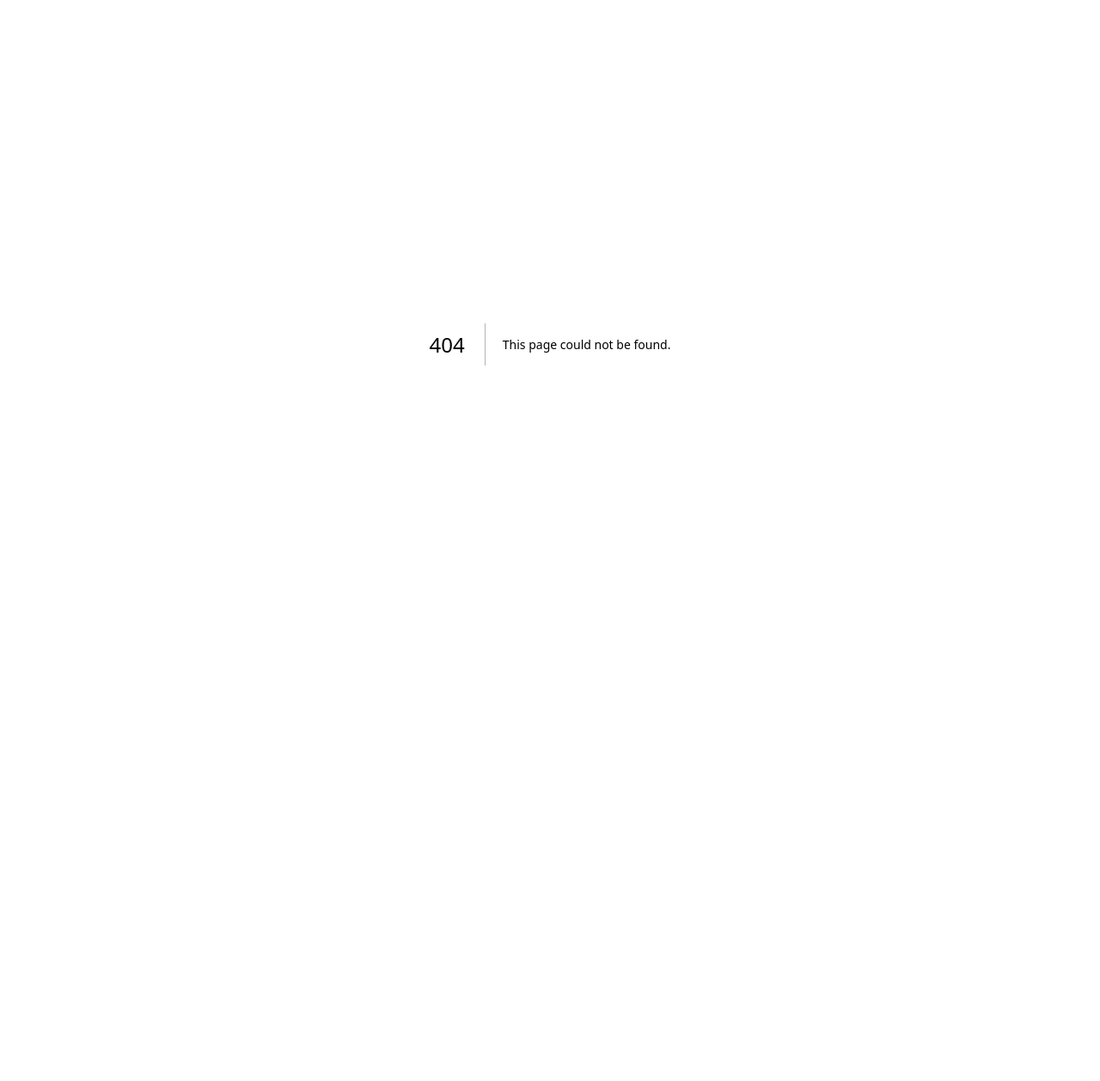
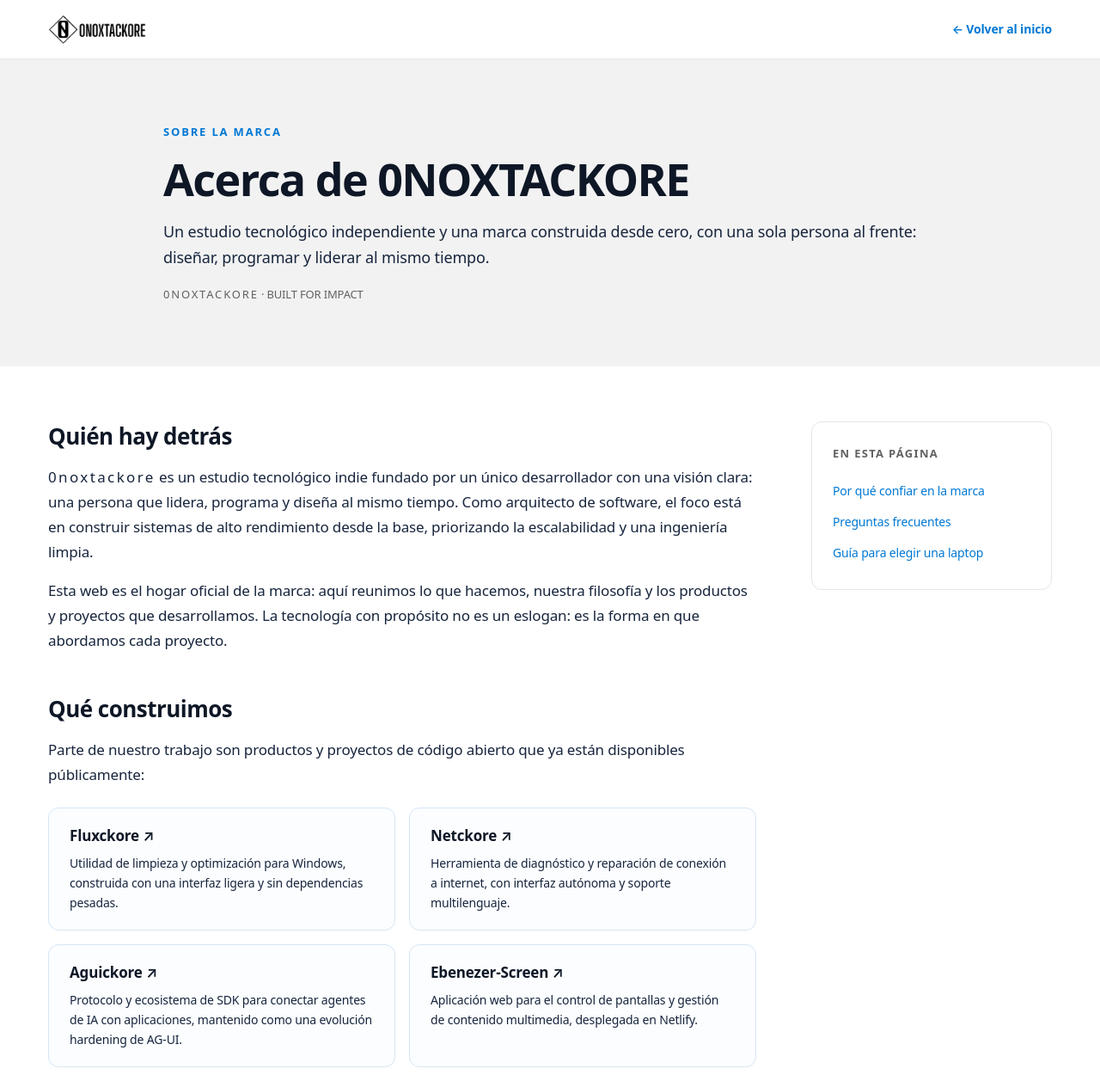
Before and after one commit to 0noxtackore/0noxtackore_site, a Next.js app: page /acerca in a window 1280 px wide. Before the commit this address had no page. Shown: the top 1257 px of the page at 86% size. Before the commit the page ends 800 px from the top, so only its background shows below. Built offline with nearby package versions, Linux system fonts and the light colour scheme.

Commit message:
feat: add About page with real brand story and ProfilePage schema

```diff
--- /dev/null
+++ b/src/app/acerca/page.tsx
@@ -0,0 +1,38 @@
+import type { Metadata } from "next";
+
+import { About } from "@/components/sites/0noxtackore/About";
+
+const title = "Acerca de 0NOXTACKORE";
+const description =
+  "Conoce a 0NOXTACKORE: estudio tecnológico indie y arquitectura de software de alto rendimiento. Quién hay detrás, qué construimos y nuestros canales oficiales.";
+
+export const metadata: Metadata = {
+  title: `${title} | 0NOXTACKORE`,
+  description,
+  alternates: { canonical: "/acerca" },
+  openGraph: {
+    type: "profile",
+    title: `${title} | 0NOXTACKORE`,
+    description,
+    url: "/acerca",
+    siteName: "0NOXTACKORE",
+    images: [
+      {
+        url: "/opengraph-image.jpg",
+        width: 1200,
+        height: 630,
+        alt: "0NOXTACKORE — BUILT FOR IMPACT. Tecnología con propósito.",
+      },
+    ],
+  },
+  twitter: {
+    card: "summary_large_image",
+    title: `${title} | 0NOXTACKORE`,
+    description,
+    images: ["/opengraph-image.jpg"],
+  },
+};
+
+export default function AcercaPage() {
+  return <About />;
+}
--- a/src/app/sitemap.ts
+++ b/src/app/sitemap.ts
@@ -20,5 +20,11 @@ export default function sitemap(): MetadataRoute.Sitemap {
       changeFrequency: "monthly",
       priority: 0.8,
     },
+    {
+      url: "https://0noxtackore.makes.fyi/acerca",
+      lastModified,
+      changeFrequency: "monthly",
+      priority: 0.8,
+    },
   ];
 }
--- /dev/null
+++ b/src/components/sites/0noxtackore/About.tsx
@@ -0,0 +1,198 @@
+"use client";
+
+import Link from "next/link";
+
+import { siteUrl } from "./data";
+import styles from "./site.module.css";
+
+const aboutUrl = `${siteUrl}/acerca`;
+
+const projects = [
+  {
+    name: "Fluxckore",
+    description:
+      "Utilidad de limpieza y optimización para Windows, construida con una interfaz ligera y sin dependencias pesadas.",
+    url: "https://github.com/0noxtackore/Fluxckore",
+  },
+  {
+    name: "Netckore",
+    description:
+      "Herramienta de diagnóstico y reparación de conexión a internet, con interfaz autónoma y soporte multilenguaje.",
+    url: "https://github.com/0noxtackore/Netckore",
+  },
+  {
+    name: "Aguickore",
+    description:
+      "Protocolo y ecosistema de SDK para conectar agentes de IA con aplicaciones, mantenido como una evolución hardening de AG-UI.",
+    url: "https://github.com/0noxtackore/Aguickore",
+  },
+  {
+    name: "Ebenezer-Screen",
+    description:
+      "Aplicación web para el control de pantallas y gestión de contenido multimedia, desplegada en Netlify.",
+    url: "https://github.com/0noxtackore/Ebenezer-Screen",
+  },
+  {
+    name: "File-Host",
+    description:
+      "Aplicación ligera de alojamiento y compartición de archivos en la nube, optimizada para despliegue rápido.",
+    url: "https://github.com/0noxtackore/File-Host",
+  },
+];
+
+const officialLinks = [
+  { label: "GitHub", url: "https://github.com/0noxtackore" },
+  {
+    label: "Facebook",
+    url: "https://www.facebook.com/people/0noxtackore/61567098773222/",
+  },
+  { label: "Instagram", url: "https://www.instagram.com/0noxtackore.dev/" },
+];
+
+const structuredData = JSON.stringify({
+  "@context": "https://schema.org",
+  "@type": "ProfilePage",
+  name: "Acerca de 0NOXTACKORE",
+  url: aboutUrl,
+  mainEntity: {
+    "@type": "Organization",
+    name: "0NOXTACKORE",
+    url: siteUrl,
+    logo: `${siteUrl}/sites/0noxtackore/logo.webp`,
+    foundingDate: "2026",
+    areaServed: { "@type": "Place", name: "Global" },
+    sameAs: officialLinks.map((l) => l.url),
+  },
+  inLanguage: "es",
+}).replace(/</g, "\\u003c");
+
+export function About() {
+  return (
+    <div className={styles.page}>
+      <script
+        type="application/ld+json"
+        dangerouslySetInnerHTML={{ __html: structuredData }}
+      />
+
+      <header className={styles.guideHeader}>
+        <div className={styles.guideHeaderInner}>
+          <Link className={styles.guideLogoLink} href="/" aria-label="0NOXTACKORE — Inicio">
+            {/* eslint-disable-next-line @next/next/no-img-element */}
+            <img
+              className={styles.guideLogo}
+              src="/sites/0noxtackore/logo.webp"
+              alt="0NOXTACKORE"
+              width={280}
+              height={87}
+              decoding="async"
+            />
+          </Link>
+          <Link className={styles.guideBack} href="/">
+            ← Volver al inicio
+          </Link>
+        </div>
+      </header>
+
+      <section className={styles.guideHero}>
+        <div className={styles.guideHeroInner}>
+          <div className={styles.guideKicker}>Sobre la marca</div>
+          <h1 className={styles.guideTitle}>Acerca de 0NOXTACKORE</h1>
+          <p className={styles.guideLead}>
+            Un estudio tecnológico independiente y una marca construida desde cero, con una sola
+            persona al frente: diseñar, programar y liderar al mismo tiempo.
+          </p>
+          <p className={styles.guideMeta}>
+            <span className={styles.thinBrand}>0NOXTACKORE</span> · BUILT FOR IMPACT
+          </p>
+        </div>
+      </section>
+
+      <div className={styles.guideLayout}>
+        <main className={styles.guideMain}>
+          <section className={styles.guideSection}>
+            <h2 className={styles.guideH2}>Quién hay detrás</h2>
+            <p className={styles.guideP}>
+              <span className={styles.thinBrand}>0noxtackore</span> es un estudio tecnológico indie
+              fundado por un único desarrollador con una visión clara: una persona que lidera,
+              programa y diseña al mismo tiempo. Como arquitecto de software, el foco está en
+              construir sistemas de alto rendimiento desde la base, priorizando la escalabilidad y
+              una ingeniería limpia.
+            </p>
+            <p className={styles.guideP}>
+              Esta web es el hogar oficial de la marca: aquí reunimos lo que hacemos, nuestra
+              filosofía y los productos y proyectos que desarrollamos. La tecnología con propósito
+              no es un eslogan: es la forma en que abordamos cada proyecto.
+            </p>
+          </section>
+
+          <section className={styles.guideSection}>
+            <h2 className={styles.guideH2}>Qué construimos</h2>
+            <p className={styles.guideP}>
+              Parte de nuestro trabajo son productos y proyectos de código abierto que ya están
+              disponibles públicamente:
+            </p>
+            <div className={styles.aboutProjects}>
+              {projects.map((project) => (
+                <a
+                  key={project.name}
+                  className={styles.aboutProject}
+                  href={project.url}
+                  target="_blank"
+                  rel="noreferrer"
+                >
+                  <h3 className={styles.aboutProjectName}>{project.name} ↗</h3>
+                  <p className={styles.aboutProjectText}>{project.description}</p>
+                </a>
+              ))}
+            </div>
+          </section>
+
+          <section className={styles.guideSection}>
+            <h2 className={styles.guideH2}>Filosofía</h2>
+            <p className={styles.guideP}>
+              No necesitamos inventar una tecnología completamente nueva cada vez. Aprovechamos los
+              avances existentes, aprendemos de ellos y aportamos mejoras que resuelven necesidades
+              reales, respetando siempre licencias y autores. Innovación responsable, colaboración,
+              transparencia y mejora continua.
+            </p>
+          </section>
+
+          <section className={styles.guideSection}>
+            <h2 className={styles.guideH2}>Presencia oficial</h2>
+            <p className={styles.guideP}>
+              Puedes encontrarnos y seguir nuestro trabajo en estos canales oficiales:
+            </p>
+            <div className={styles.aboutLinks}>
+              {officialLinks.map((link) => (
+                <a
+                  key={link.label}
+                  className={styles.aboutLink}
+                  href={link.url}
+                  target="_blank"
+                  rel="noreferrer"
+                >
+                  {link.label} ↗
+                </a>
+              ))}
+            </div>
+          </section>
+        </main>
+
+        <aside className={styles.guideAside}>
+          <div className={styles.guideToc}>
+            <div className={styles.guideTocTitle}>En esta página</div>
+            <Link className={styles.guideTocLink} href="/#confianza">
+              Por qué confiar en la marca
+            </Link>
+            <Link className={styles.guideTocLink} href="/#faq">
+              Preguntas frecuentes
+            </Link>
+            <Link className={styles.guideTocLink} href="/guia">
+              Guía para elegir una laptop
+            </Link>
+          </div>
+        </aside>
+      </div>
+    </div>
+  );
+}
--- a/src/components/sites/0noxtackore/data.ts
+++ b/src/components/sites/0noxtackore/data.ts
@@ -189,6 +189,7 @@ export const footerGroups = [
       { label: "Inicio", href: "/" },
       { label: "Áreas de actividad", href: "/areas" },
       { label: "Nuestra filosofía", href: "/filosofia" },
+      { label: "Acerca de", href: "/acerca" },
     ],
   },
   {
--- a/src/components/sites/0noxtackore/site.module.css
+++ b/src/components/sites/0noxtackore/site.module.css
@@ -1119,6 +1119,68 @@
   margin-top: 24px;
 }
 
+/* ---------- About page ---------- */
+.aboutProjects {
+  display: grid;
+  grid-template-columns: repeat(2, minmax(0, 1fr));
+  gap: 16px;
+  margin-top: 24px;
+}
+.page .aboutProject {
+  display: block;
+  padding: 20px 24px;
+  border: 1px solid #d6e6f5;
+  border-radius: 12px;
+  background: #fbfdff;
+  text-decoration: none;
+  transition: border-color 0.2s ease, transform 0.2s ease;
+}
+.page .aboutProject:hover {
+  border-color: var(--blue);
+  transform: translateY(-2px);
+  text-decoration: none;
+}
+.aboutProjectName {
+  font-size: 17px;
+  font-weight: 600;
+  color: var(--ink);
+  margin: 0 0 8px;
+}
+.aboutProjectText {
+  font-size: 14px;
+  line-height: 23px;
+  color: var(--body);
+  margin: 0;
+}
+.aboutLinks {
+  display: flex;
+  flex-wrap: wrap;
+  gap: 12px;
+  margin-top: 20px;
+}
+.page .aboutLink {
+  display: inline-flex;
+  align-items: center;
+  padding: 10px 18px;
+  border: 1px solid #d6dfe8;
+  border-radius: 999px;
+  background: #fff;
+  font-size: 14px;
+  font-weight: 600;
+  text-decoration: none;
+}
+.page .aboutLink:hover {
+  border-color: var(--blue);
+  color: var(--blue);
+  text-decoration: none;
+}
+
+@media (max-width: 600px) {
+  .aboutProjects {
+    grid-template-columns: 1fr;
+  }
+}
+
 /* ---------- Responsive ---------- */
 @media (max-width: 1080px) {
   .section,
```
